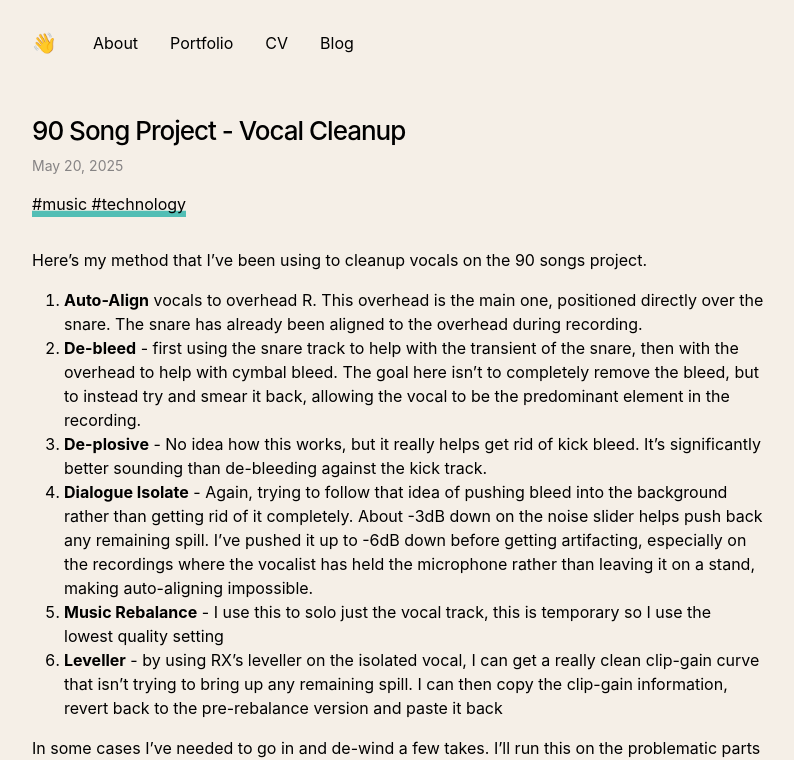
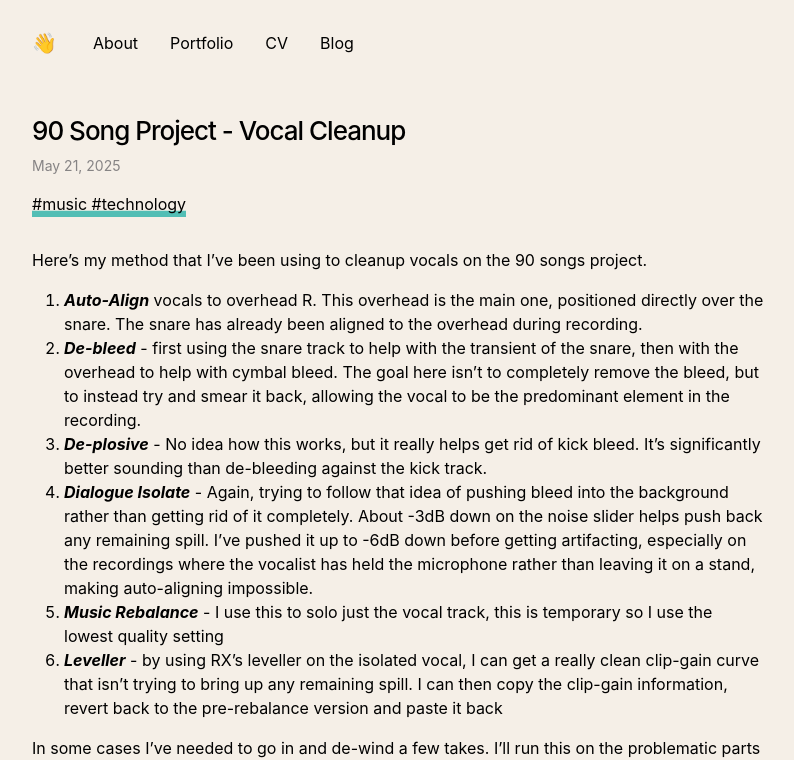
Before and after one commit to thomasmcquaidee/thomasmcquaidee.github.io, a Jekyll site: the page built from _posts/2025-05-21-ninty-songs-vocal-cleanup.md, in a window 1280 px wide. Shown: the top 760 px of the page, without its empty margins (242-1036 px from the left). Built offline with Jekyll 4.4.1, drawn with Linux system fonts in a browser that asks for light colours.

Commit message:
Update 2025-05-21-ninty-songs-vocal-cleanup.md

```diff
--- a/_posts/2025-05-21-ninty-songs-vocal-cleanup.md
+++ b/_posts/2025-05-21-ninty-songs-vocal-cleanup.md
@@ -1,7 +1,7 @@
 ---
 layout: post
 title: 90 Song Project - Vocal Cleanup
-date: 2025-05-20 11:42:00 +0000
+date: 2025-05-21 12:32:00 +0000
 tags:
   - music
   - technology
@@ -9,12 +9,12 @@ tags:
 
 Here's my method that I've been using to cleanup vocals on the 90 songs project.
 
-1. **Auto-Align** vocals to overhead R. This overhead is the main one, positioned directly over the snare. The snare has already been aligned to the overhead during recording.
-2. **De-bleed** - first using the snare track to help with the transient of the snare, then with the overhead to help with cymbal bleed. The goal here isn't to completely remove the bleed, but to instead try and smear it back, allowing the vocal to be the predominant element in the recording.
-3. **De-plosive** -  No idea how this works, but it really helps get rid of kick bleed. It's significantly better sounding than de-bleeding against the kick track.
-4. **Dialogue Isolate** - Again, trying to follow that idea of pushing bleed into the background rather than getting rid of it completely. About -3dB down on the noise slider helps push back any remaining spill. I've pushed it up to -6dB down before getting artifacting, especially on the recordings where the vocalist has held the microphone rather than leaving it on a stand, making auto-aligning impossible.
-5. **Music Rebalance** - I use this to solo just the vocal track, this is temporary so I use the lowest quality setting
-6. **Leveller** - by using RX's leveller on the isolated vocal, I can get a really clean clip-gain curve that isn't trying to bring up any remaining spill. I can then copy the clip-gain information, revert back to the pre-rebalance version and paste it back
+1. ***Auto-Align*** vocals to overhead R. This overhead is the main one, positioned directly over the snare. The snare has already been aligned to the overhead during recording.
+2. ***De-bleed*** - first using the snare track to help with the transient of the snare, then with the overhead to help with cymbal bleed. The goal here isn't to completely remove the bleed, but to instead try and smear it back, allowing the vocal to be the predominant element in the recording.
+3. ***De-plosive*** -  No idea how this works, but it really helps get rid of kick bleed. It's significantly better sounding than de-bleeding against the kick track.
+4. ***Dialogue Isolate*** - Again, trying to follow that idea of pushing bleed into the background rather than getting rid of it completely. About -3dB down on the noise slider helps push back any remaining spill. I've pushed it up to -6dB down before getting artifacting, especially on the recordings where the vocalist has held the microphone rather than leaving it on a stand, making auto-aligning impossible.
+5. ***Music Rebalance*** - I use this to solo just the vocal track, this is temporary so I use the lowest quality setting
+6. ***Leveller*** - by using RX's leveller on the isolated vocal, I can get a really clean clip-gain curve that isn't trying to bring up any remaining spill. I can then copy the clip-gain information, revert back to the pre-rebalance version and paste it back
 
 In some cases I've needed to go in and de-wind a few takes. I'll run this on the problematic parts rather than run it through the entire thing, as I've found it can lead to weird artifacts.
 
```
